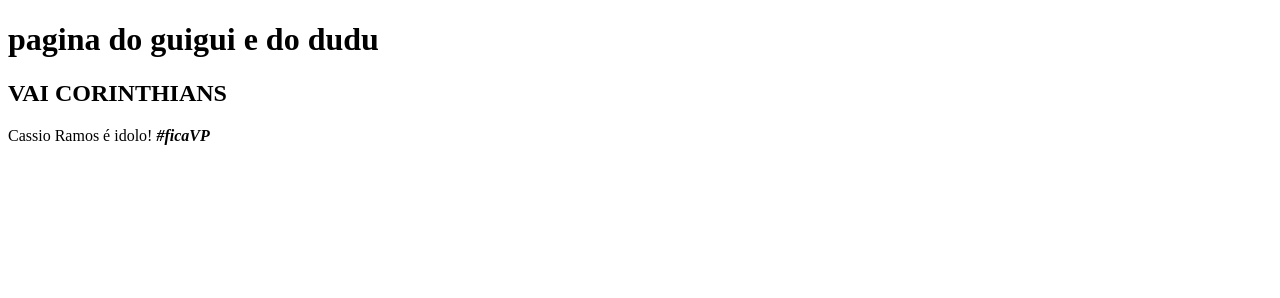
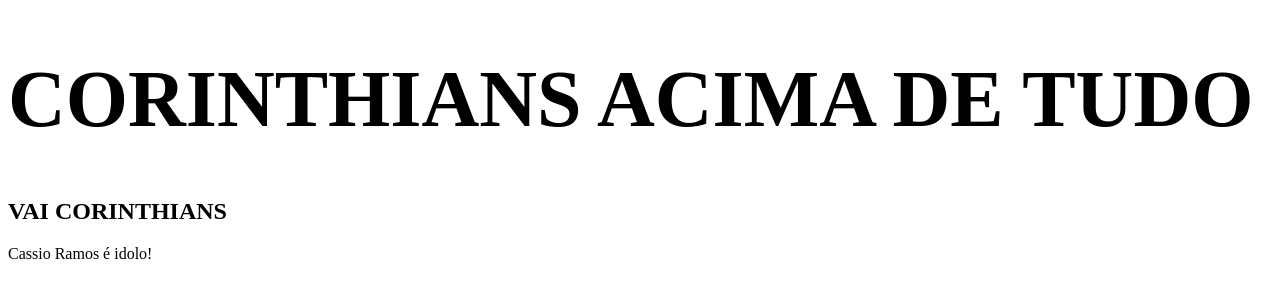
Before and after one commit to Guigui1097/minha-primeira-pagina1, a plain HTML site: page index.html in a window 1280 px wide. Drawn offline with Linux system fonts and the light colour scheme.

Commit message:
ajuste de texto

```diff
--- a/index.html
+++ b/index.html
@@ -2,11 +2,15 @@
 <html lang="pt-br">
 <html>
   <head>
-<h1> pagina do guigui e do dudu</h1>
+    <meta charset="UTF-8">
+    <title> CORINTHIANS ACIMA DE TUDO </title>
+    <link rel="stylesheet" href="style.css">
+</head>
+<h1 style="font-size: 80px;" text-align="center"> CORINTHIANS ACIMA DE TUDO  </h1>
   <h2> VAI CORINTHIANS </h2>
-</head>
+
  <body>
-   <p style="font:size:;">Cassio Ramos é idolo! <strong><em>#ficaVP<em></strong>
+   <p style="font:size:;">Cassio Ramos é idolo! <strong>
    </p>
   </body>
     </html>
```
